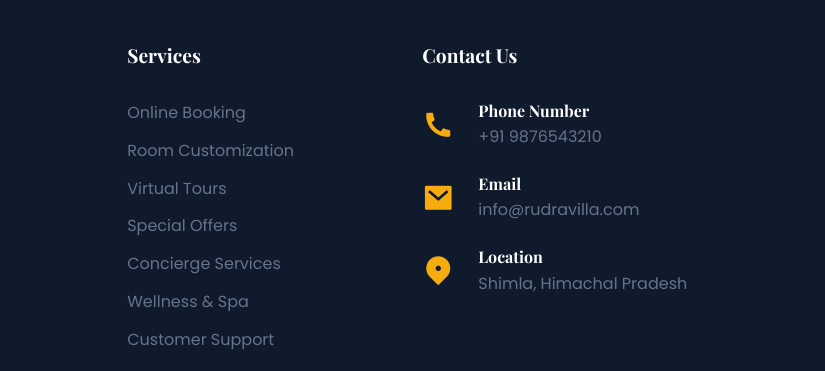
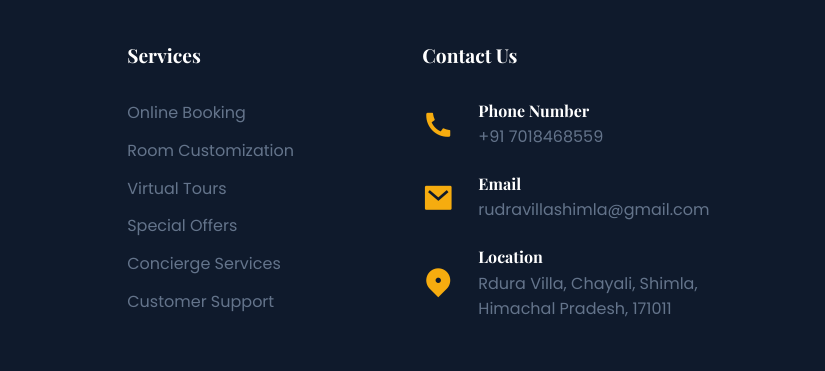
Before and after one commit to siGarage/rudravilla-infinite-, a plain HTML site: page index.html in a window 1280 px wide. Shown: the part 4646-5017 px from the top of the page, 455-1280 px from the left. Drawn offline with nearby package versions, Linux system fonts and the light colour scheme.

Commit message:
updated contact info

```diff
--- a/index.html
+++ b/index.html
@@ -211,7 +211,6 @@
         <li><a href="#">Virtual Tours</a></li>
         <li><a href="#">Special Offers</a></li>
         <li><a href="#">Concierge Services</a></li>
-        <li><a href="#">Wellness & Spa</a></li>
         <li><a href="#">Customer Support</a></li>
       </ul>
     </div>
@@ -223,21 +222,21 @@
           <span><i class="ri-phone-fill"></i></span>
           <div>
             <h5>Phone Number</h5>
-            <p>+91 9876543210</p>
+            <p>+91 7018468559</p>
           </div>
         </li>
         <li>
           <span><i class="ri-mail-fill"></i></span>
           <div>
             <h5>Email</h5>
-            <p>info@rudravilla.com</p>
+            <p>rudravillashimla@gmail.com</p>
           </div>
         </li>
         <li>
           <span><i class="ri-map-pin-2-fill"></i></span>
           <div>
             <h5>Location</h5>
-            <p>Shimla, Himachal Pradesh</p>
+            <p>Rdura Villa, Chayali, Shimla, Himachal Pradesh, 171011</p>
           </div>
         </li>
       </ul>
```
